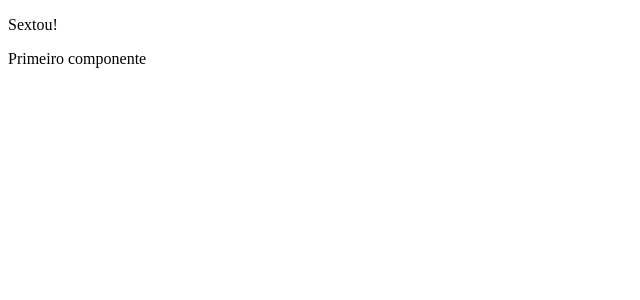
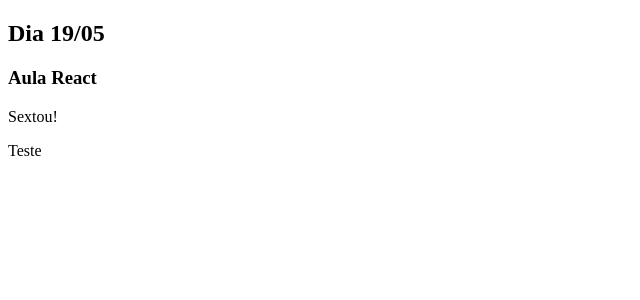
Before and after one commit to shajardini/ReactMGSP, a React (Create React App) app: page / in a window 1280 px wide. Shown: the top 300 px of the page, without its empty margins (0-640 px from the left). Built offline with nearby package versions, Linux system fonts and the light colour scheme.

Commit message:
atualização

```diff
--- a/src/App.jsx
+++ b/src/App.jsx
@@ -1,5 +1,6 @@
 import React from "react";
 import Primeiro from "./components/primeiro";
+import ComParametro from "./components/comparametro";
 
 function App() {
 
@@ -8,8 +9,9 @@ function App() {
     return (
 
         <div>
+            <ComParametro titulo="Dia 19/05" subtitulo="Aula React"/>
             <p>{mensagem}</p>
-            <Primeiro></Primeiro>
+            <Primeiro/>
         </div>
     )
 
--- /dev/null
+++ b/src/components/comparametro/index.jsx
@@ -0,0 +1,12 @@
+import React from "react";
+
+function ComParametro(props){
+    return(
+        <div>
+            <h2>{props.titulo}</h2>
+            <h3>{props.subtitulo}</h3>
+        </div>
+    )
+}
+
+export default ComParametro;
--- a/src/components/primeiro/index.jsx
+++ b/src/components/primeiro/index.jsx
@@ -2,5 +2,11 @@ import React from "react";
 
 
 export default function Primeiro(){
-    return 'Primeiro componente'
+
+    let mensagem = 'Teste'
+    return (
+        <div>
+            {mensagem}
+        </div>
+    )
 }
```
Also changed, not shown: src/components/comparametro/parametro.css (added).
